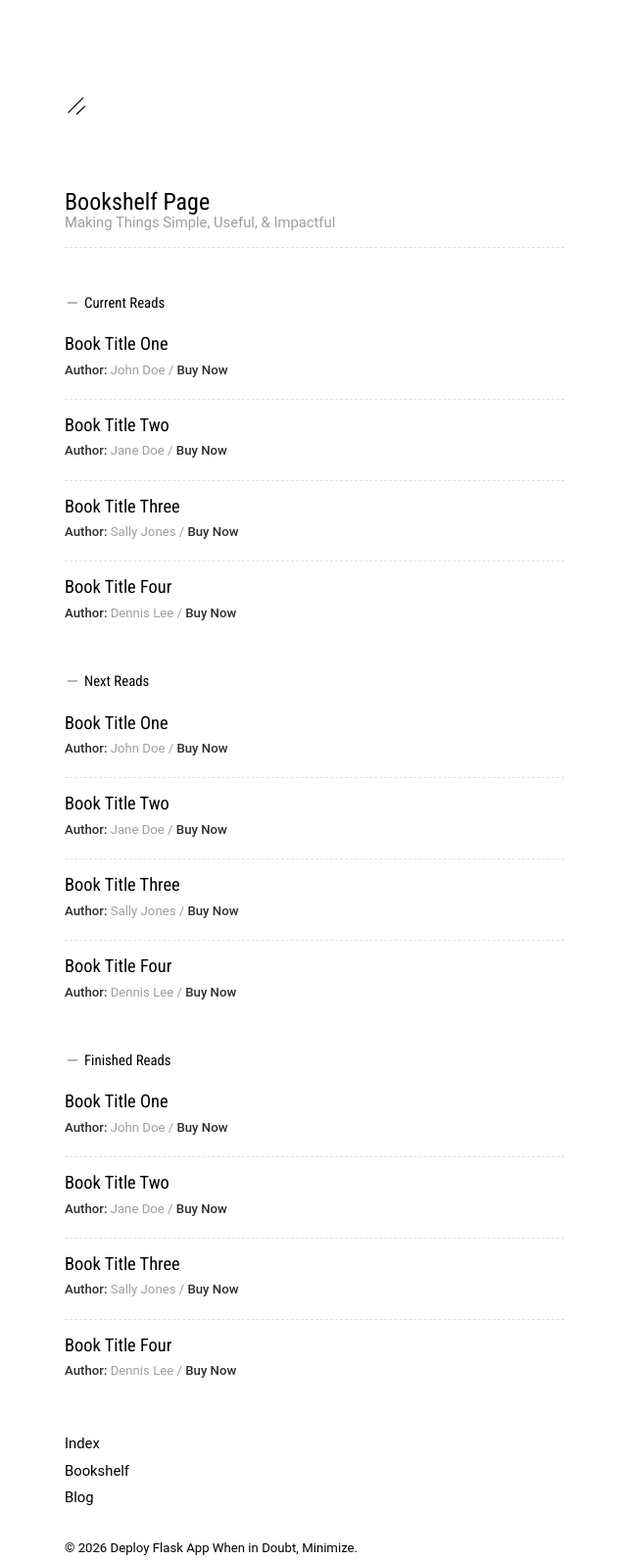
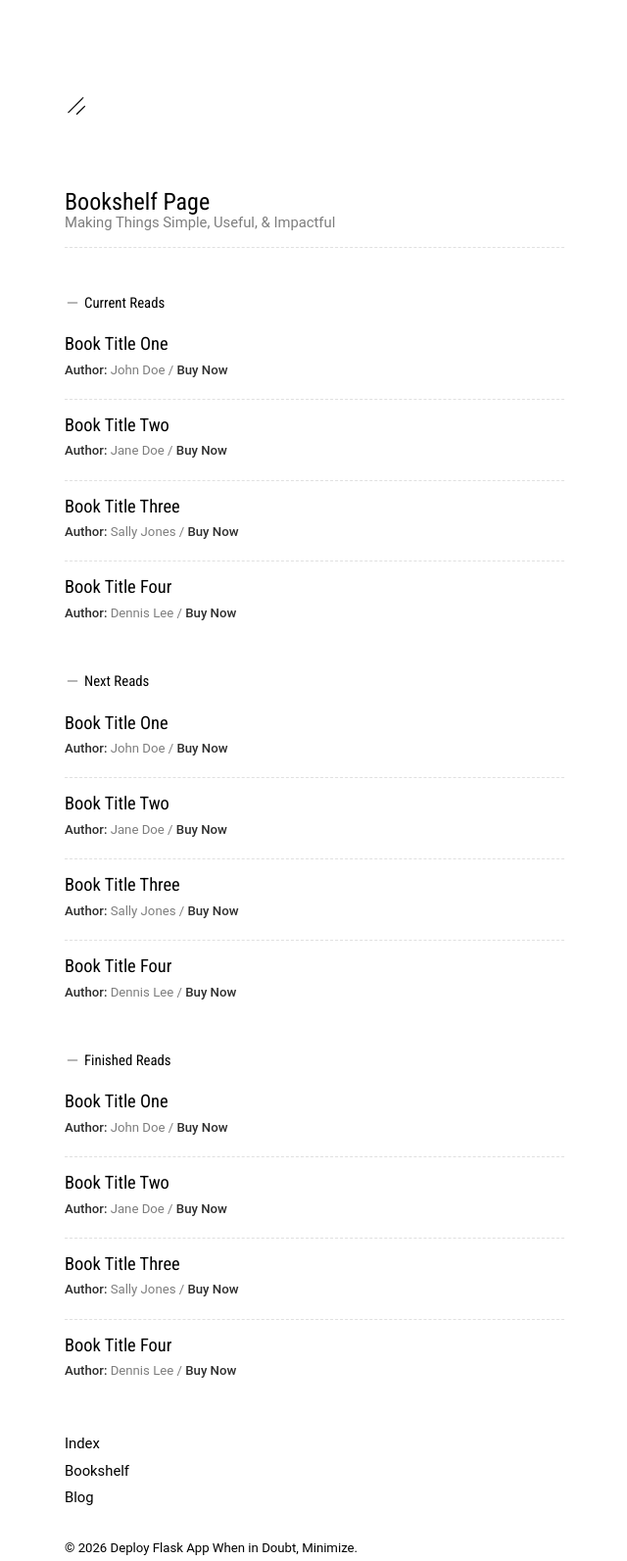
Before and after one commit to rindoshingen/Deploy-Flask-App, a Flask app: page /bookshelf/ in a window 1280 px wide. Shown: the whole page at 98% size, without its empty margins (319-959 px from the left). Run offline with Flask 3, Linux system fonts and the light colour scheme.

Commit message:
Update fw-color--500 to a darker shade

```diff
--- a/static/css/styles.css
+++ b/static/css/styles.css
@@ -26,7 +26,7 @@
 :root {
     /* Colors */
     --fw-color--900: #2e2e2e;
-    --fw-color--500: #9e9e9e;
+    --fw-color--500: #7e7e7e;
 
     /* Heading Size */
     --fw-heading--3: 3rem;
```
